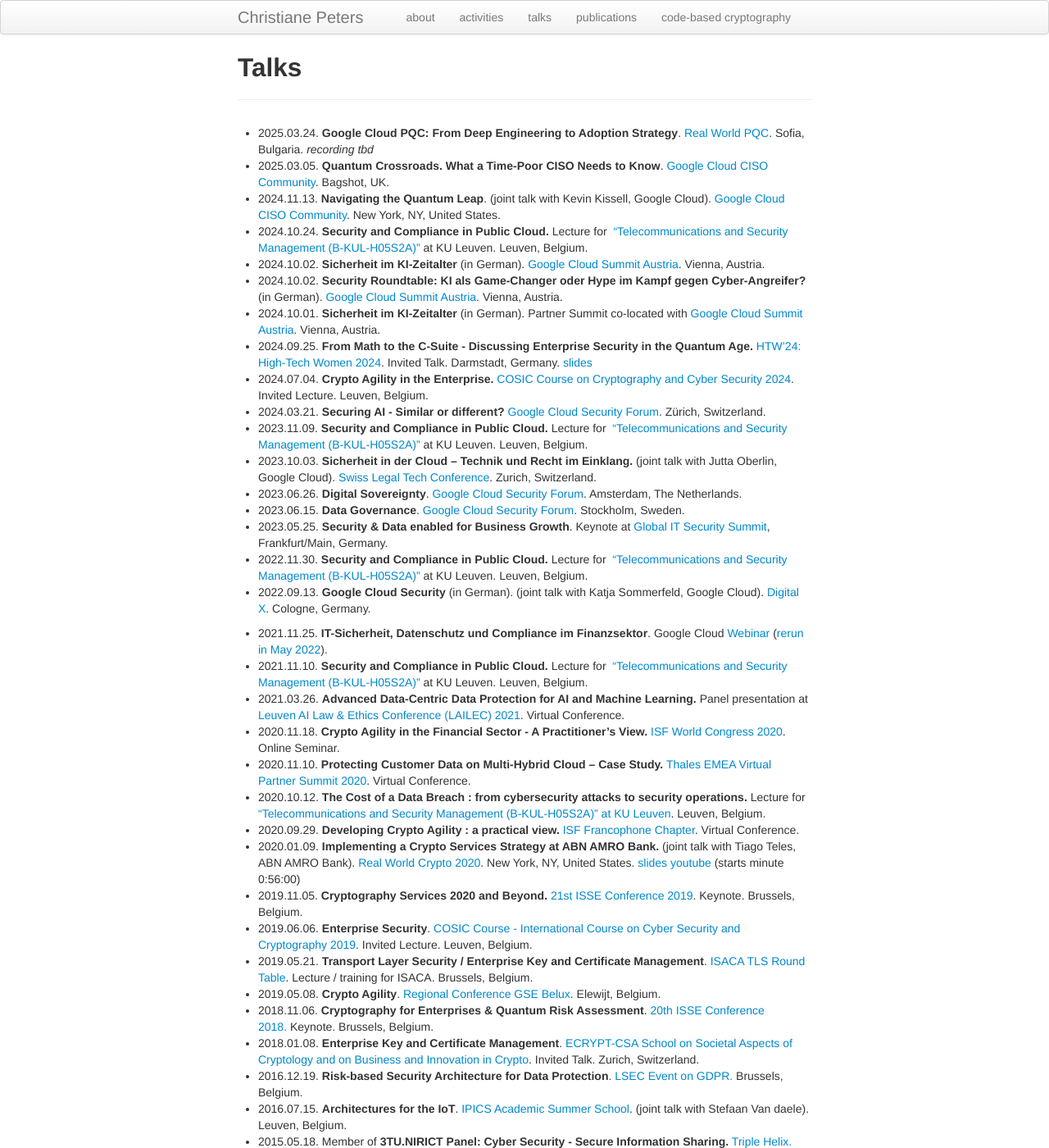
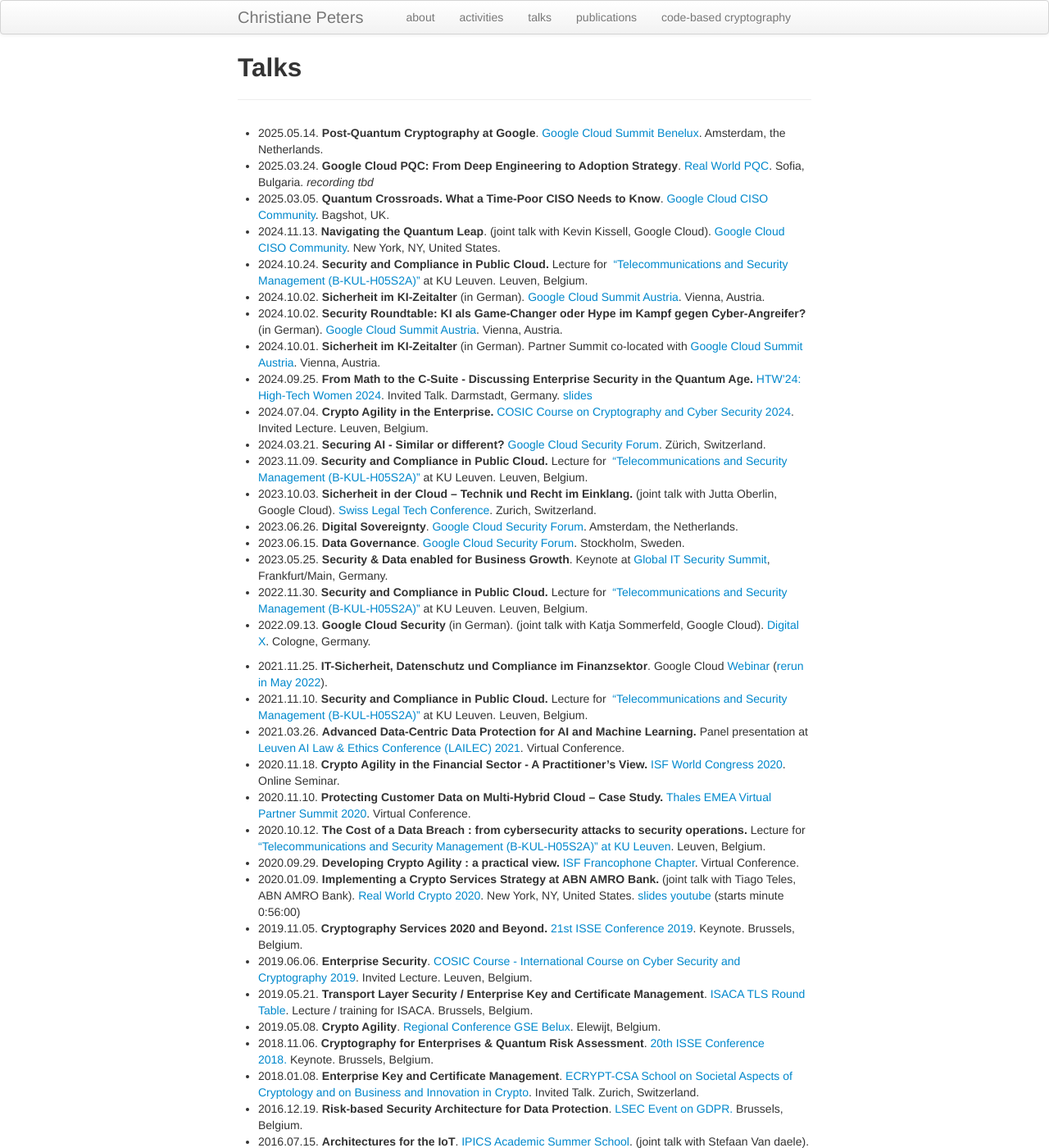
Before and after one commit to christianepeters/christianepeters.github.io, a Jekyll site: the page built from talks.md, in a window 1280 px wide and 1400 px high. Shown: the whole window at 82% size. Built offline with Jekyll 4.4.1, drawn with Linux system fonts in a browser that asks for light colours; some of the changed text lies outside the part shown.

Commit message:
Cloud Summit BNL

```diff
--- a/talks.md
+++ b/talks.md
@@ -3,6 +3,7 @@
 layout: page
 ---
 
+- 2025.05.14. **Post-Quantum Cryptography at Google**. [Google Cloud Summit Benelux](https://cloudonair.withgoogle.com/events/google-cloud-summit-benelux-2025). Amsterdam, the Netherlands.
 - 2025.03.24. **Google Cloud PQC: From Deep Engineering to Adoption Strategy**. [Real World PQC](https://rwpqc.sandboxaq.com/). Sofia, Bulgaria. *recording tbd*
 - 2025.03.05. **Quantum Crossroads. What a Time-Poor CISO Needs to Know**. [Google Cloud CISO Community](https://rsvp.withgoogle.com/events/google-cloud-ciso-community-london). Bagshot, UK.
 - 2024.11.13. **Navigating the Quantum Leap**. (joint talk with Kevin Kissell, Google Cloud). [Google Cloud CISO Community](https://rsvp.withgoogle.com/events/google-cloud-ciso-community-nyc). New York, NY, United States.
@@ -15,7 +16,7 @@
 - 2024.03.21. **Securing AI - Similar or different?** [Google Cloud Security Forum](https://rsvp.withgoogle.com/events/security-forum-zurich-2024). Zürich, Switzerland.
 - 2023.11.09. **Security and Compliance in Public Cloud.** Lecture for  ["Telecommunications and Security Management (B-KUL-H05S2A)"](https://onderwijsaanbod.kuleuven.be/syllabi/e/H05S2AE.htm#activetab=doelstellingen_idp21220816) at KU Leuven. Leuven, Belgium.
 - 2023.10.03. **Sicherheit in der Cloud – Technik und Recht im Einklang.** (joint talk with Jutta Oberlin, Google Cloud). [Swiss Legal Tech Conference](http://swisslegal.tech/). Zurich, Switzerland.
-- 2023.06.26. **Digital Sovereignty**. [Google Cloud Security Forum](https://rsvp.withgoogle.com/events/security-day/). Amsterdam, The Netherlands.
+- 2023.06.26. **Digital Sovereignty**. [Google Cloud Security Forum](https://rsvp.withgoogle.com/events/security-day/). Amsterdam, the Netherlands.
 - 2023.06.15. **Data Governance**. [Google Cloud Security Forum](https://rsvp.withgoogle.com/events/security-forum-stockholm-jun15). Stockholm, Sweden.
 - 2023.05.25. **Security & Data enabled for Business Growth**. Keynote at [Global IT Security Summit](https://pgsolx.com/supplychain/GISS/8th/), Frankfurt/Main, Germany.
 - 2022.11.30. **Security and Compliance in Public Cloud.** Lecture for  ["Telecommunications and Security Management (B-KUL-H05S2A)"](https://onderwijsaanbod.kuleuven.be/syllabi/e/H05S2AE.htm#activetab=doelstellingen_idp21220816) at KU Leuven. Leuven, Belgium.
@@ -37,8 +38,8 @@
 - 2018.01.08. **Enterprise Key and Certificate Management**. [ECRYPT-CSA School on Societal Aspects of Cryptology and on Business and Innovation in Crypto](https://www.cosic.esat.kuleuven.be/events/ecrypt-csa-school-cryptology/). Invited Talk. Zurich, Switzerland.
 - 2016.12.19. **Risk-based Security Architecture for Data Protection**. [LSEC Event on GDPR.](https://www.leadersinsecurity.org/events/icalrepeat.detail/2016/11/29/184/-/gpdr-plan-to-be-ready-prepare-to-set-change-to-go.html?filter_reset=1) Brussels, Belgium.
 - 2016.07.15. **Architectures for the IoT**. [IPICS Academic Summer School](https://www.cosic.esat.kuleuven.be/events/ipics2016/programme/). (joint talk with Stefaan Van daele). Leuven, Belgium.
-- 2015.05.18. Member of **3TU.NIRICT Panel:** **Cyber Security - Secure Information Sharing.** [Triple Helix. 3TU Innovation & Technology Conference 2015. Inspirations for the Research Agenda 2025.](https://www.aanmelder.nl/3tuconference/wiki/129382/background%20information%20interactive%20sessions#.WlYC6-ntyT_) Rotterdam, The Netherlands.
-- 2015.02.27. **Weaknesses in Smart Metering Cryptography**. [Cryptography Working Group](http://www.win.tue.nl/eipsi/seminars_cwg.html). Utrecht, The Netherlands.
+- 2015.05.18. Member of **3TU.NIRICT Panel:** **Cyber Security - Secure Information Sharing.** [Triple Helix. 3TU Innovation & Technology Conference 2015. Inspirations for the Research Agenda 2025.](https://www.aanmelder.nl/3tuconference/wiki/129382/background%20information%20interactive%20sessions#.WlYC6-ntyT_) Rotterdam, the Netherlands.
+- 2015.02.27. **Weaknesses in Smart Metering Cryptography**. [Cryptography Working Group](http://www.win.tue.nl/eipsi/seminars_cwg.html). Utrecht, the Netherlands.
 - 2013.12.17. **Cryptanalysis of Code-based Cryptography**. [Fourteenth IMA International Conference on Cryptography and Coding](http://www.cs.bris.ac.uk/Research/CryptographySecurity/IMACC13/). Oxford, United Kingdom. Invited tutorial. [slides](https://github.com/christianepeters/talks/blob/master/20131217.imacc.pdf)
 - 2013.06.19. Lectures on **Elliptic-Curve Cryptography** and **NTRU**. [Ph.D. course "Theoretical and Practical Topics in Resource-Efficient Cryptography."](http://lightweight.compute.dtu.dk/) Kongens Lyngby, Denmark.
 - 2013.06.08. **The k-sum Problem.** Lecture at [Ice Break](http://ice.mat.dtu.dk/). Reykjavik, Iceland. [slides](https://github.com/christianepeters/talks/blob/master/20130608.ice.pdf)
```
